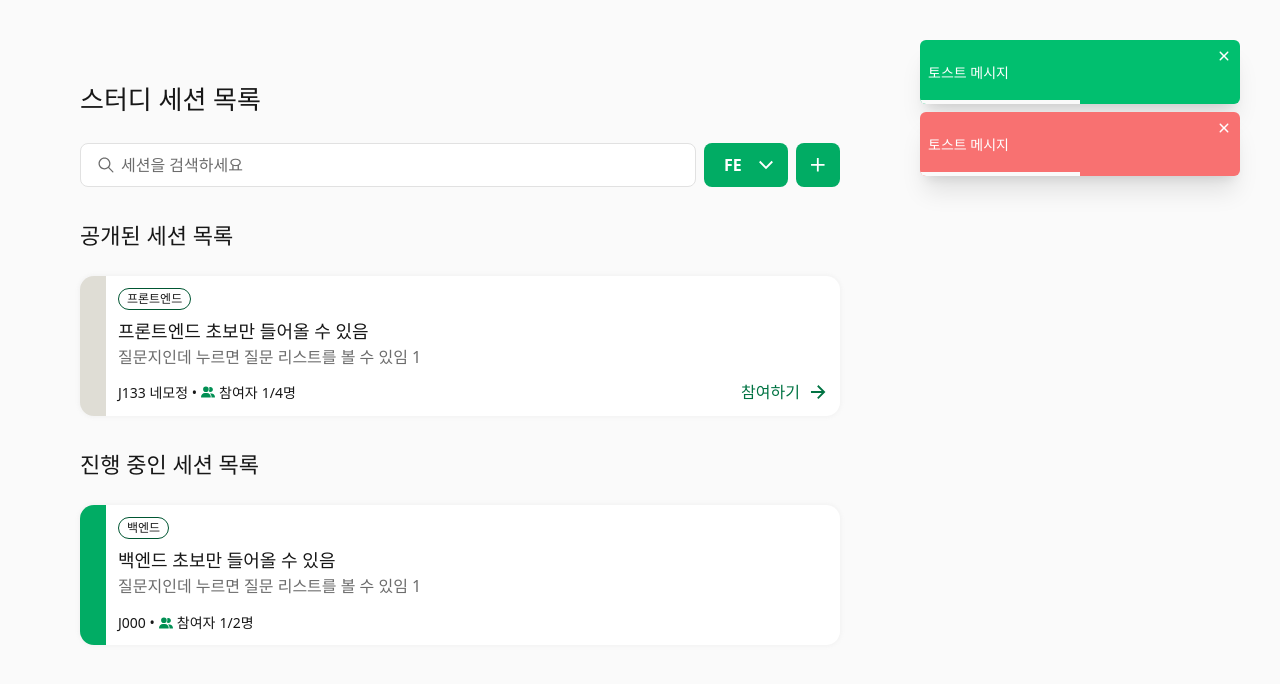
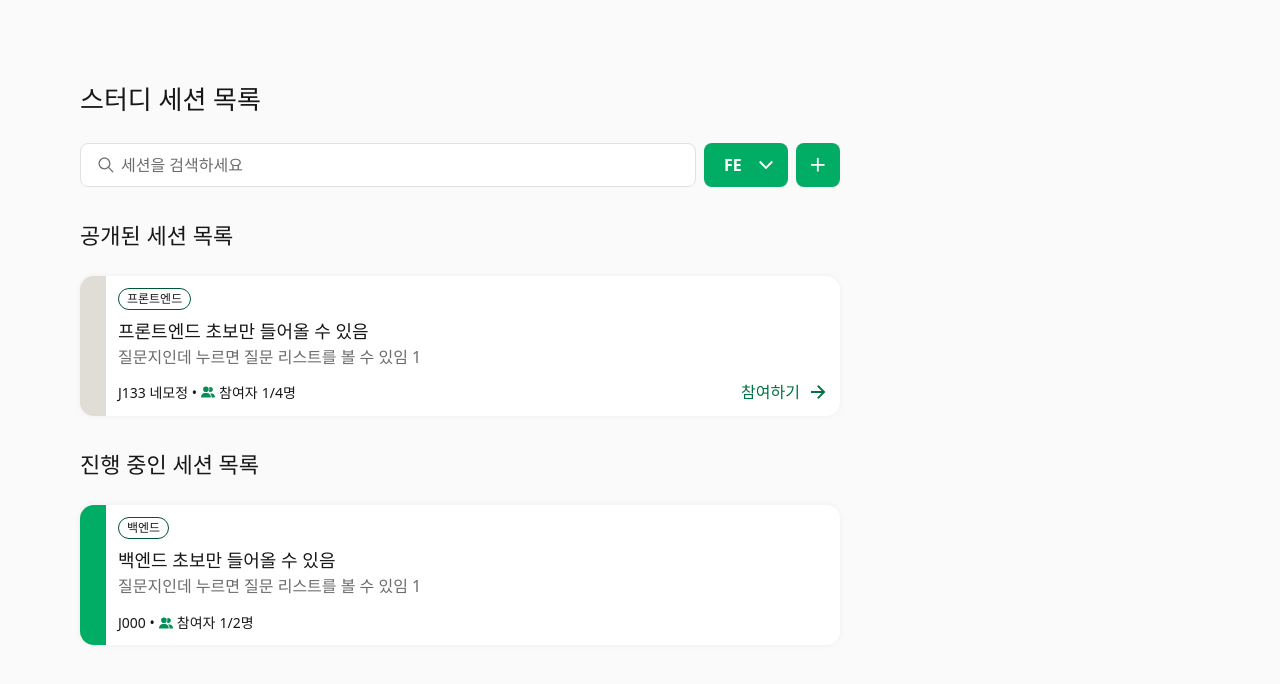
Before and after one commit to yiseungyun/Preview.refactor, a React (Vite) app in the folder frontend/: page /sessions in a window 1280 px wide. Shown: the top 684 px of the page. Built offline with nearby package versions, Linux system fonts and the light colour scheme; a web font is replaced by a local one.

Commit message:
feat: root 레벨에서 렌더링하기 위한 ToastProvider 구현

```diff
--- a/frontend/src/components/common/ToastProvider.tsx
+++ b/frontend/src/components/common/ToastProvider.tsx
@@ -1,4 +1,5 @@
 import Toast from "./Toast.tsx";
+import useToastStore from "../../stores/useToastStore.ts";
 
 interface Toast {
   id: number;
@@ -6,12 +7,19 @@ interface Toast {
   type: "success" | "error";
 }
 
-const ToastProvider = ({ toasts }: { toasts: Toast[] }) => {
+const ToastProvider = () => {
+  const { toasts, removeToast } = useToastStore();
+
   return (
     <div className={"absolute z-50 flex flex-col gap-2 top-10 right-10"}>
       {toasts.map((toast: Toast) => {
         return (
-          <Toast key={toast.id} message={toast.message} type={toast.type} />
+          <Toast
+            key={toast.id}
+            removeToast={() => removeToast(toast.id)}
+            message={toast.message}
+            type={toast.type}
+          />
         );
       })}
     </div>
--- a/frontend/src/main.tsx
+++ b/frontend/src/main.tsx
@@ -9,12 +9,7 @@ const router = createBrowserRouter(routes);
 
 createRoot(document.getElementById("root")!).render(
   <StrictMode>
-    <ToastProvider
-      toasts={[
-        { id: 1, message: "토스트 메시지", type: "success" },
-        { id: 2, message: "토스트 메시지", type: "error" },
-      ]}
-    />
+    <ToastProvider />
     <RouterProvider router={router} />
   </StrictMode>
 );
```
